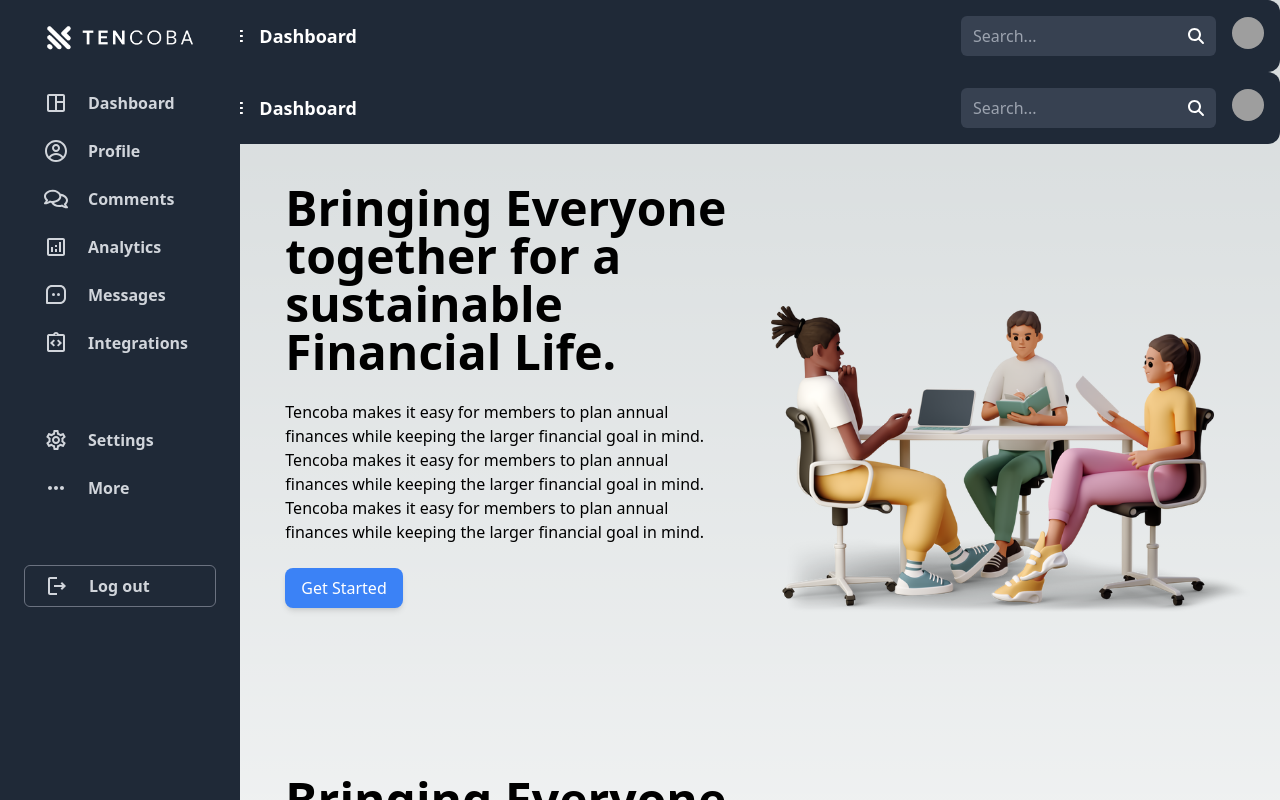
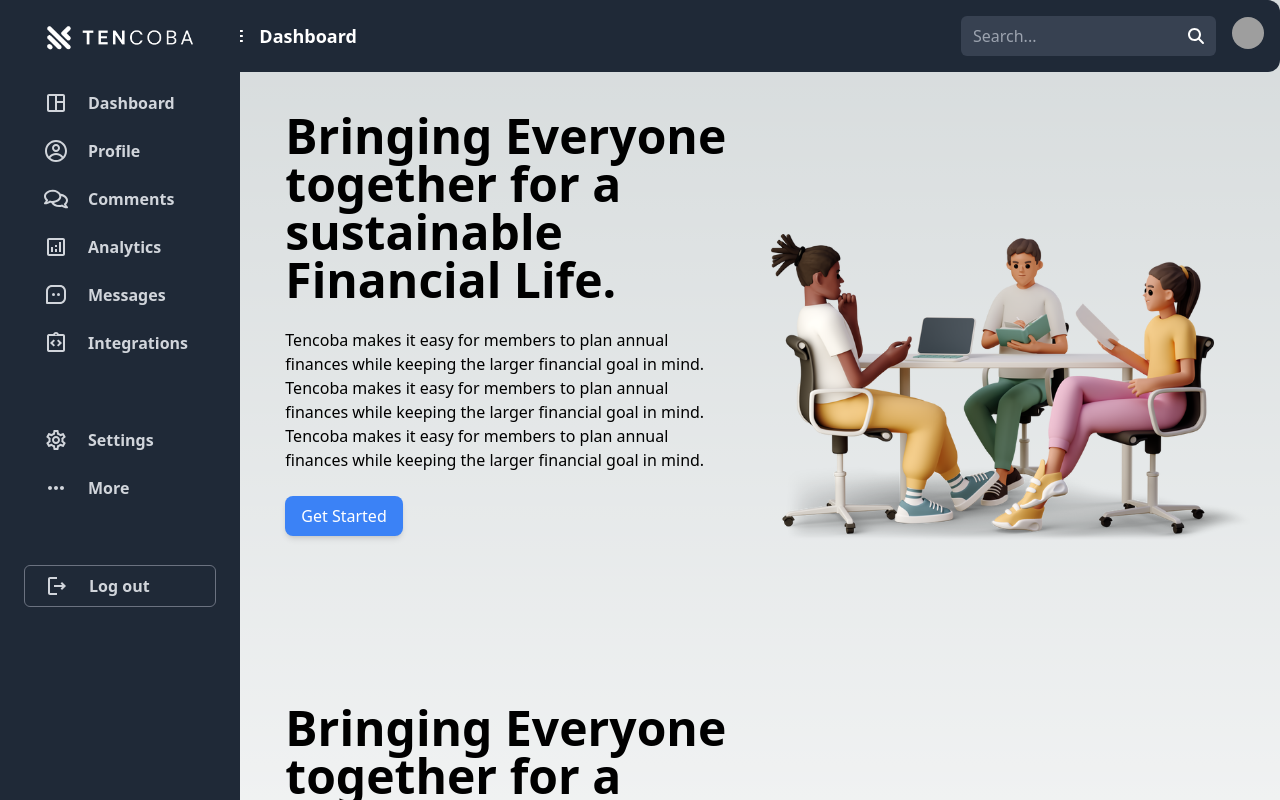
Before and after one commit to johnson419/Tencoba, a Next.js app: page /Dashboard in a window 1280 px wide. Shown: the top 800 px of the page. Built offline with nearby package versions, Linux system fonts and the light colour scheme; grey boxes are pictures that could not be loaded.

Commit message:
more SMC

```diff
--- a/pages/Dashboard.js
+++ b/pages/Dashboard.js
@@ -5,7 +5,6 @@ import Hero from "@/components/Hero";
 function Dashboard() {
   return (
     <BaseLayout>
-      <DashNav />
       <Hero />
       <Hero />
     </BaseLayout>
```
